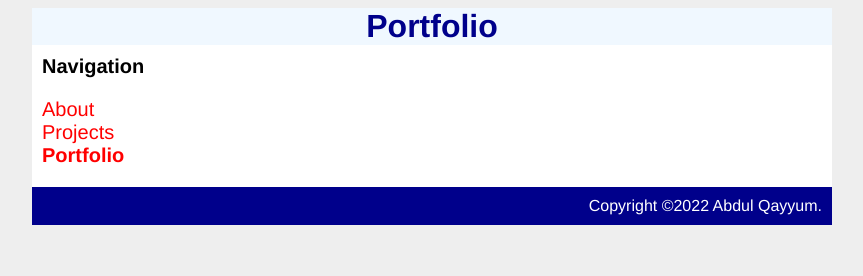
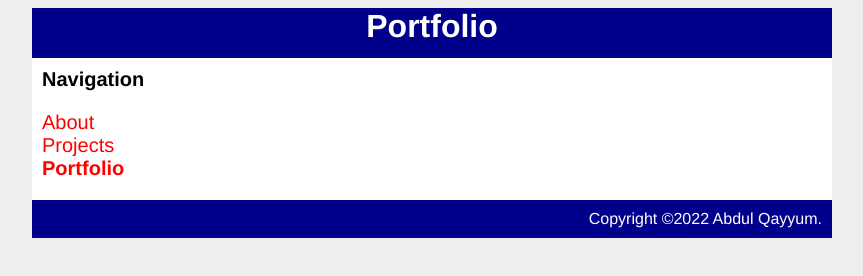
Before and after one commit to Qxyyum/Qayyum-DFAB, a plain HTML site: page projects.html in a window 1280 px wide. Shown: the whole page, without its empty margins (208-1071 px from the left). Drawn offline with Linux system fonts and the light colour scheme.

Commit message:
Update styleportfolio.css

```diff
--- a/styleportfolio.css
+++ b/styleportfolio.css
@@ -15,10 +15,11 @@ a{
     margin-right:auto;
 }
 
-#header{
-    background-color:aliceblue;
-    color: darkblue;
+#header {
+    background-color: darkblue;
+    color: white;
     text-align: center;
+    height: 50px;
 }
 
 #content{
```
